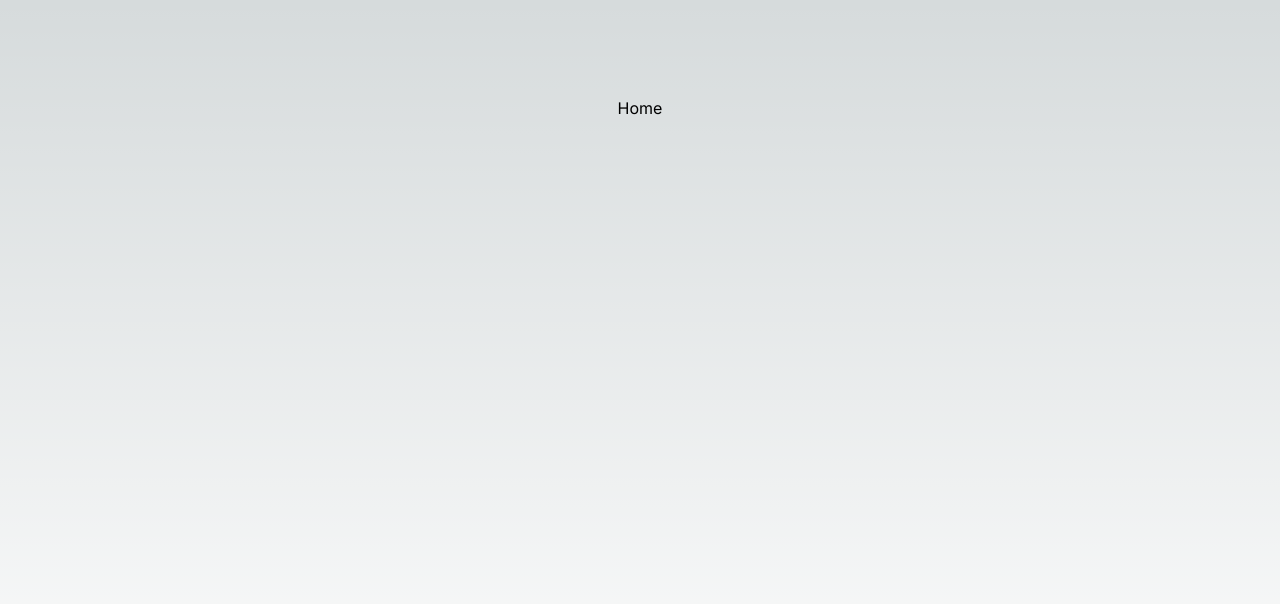
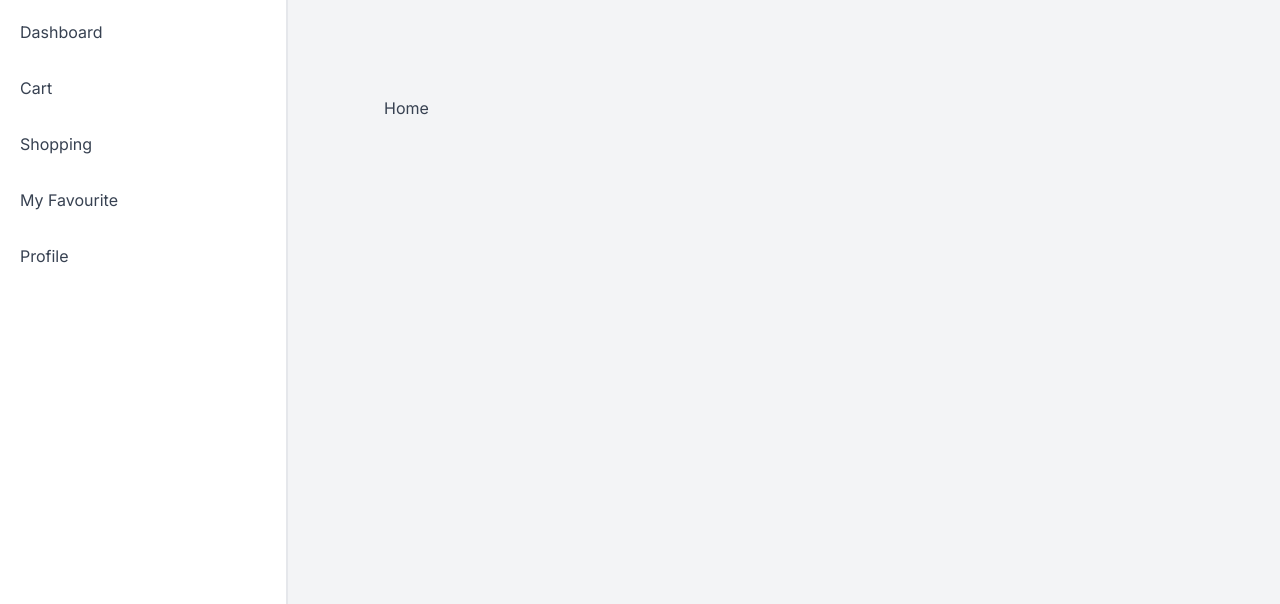
Before and after one commit to leobusar/next-project, a Next.js app: page / in a window 1280 px wide. Shown: the top 604 px of the page. Built offline with nearby package versions, Linux system fonts and the light colour scheme.

Commit message:
pre-sidebar

```diff
--- a/app/(general)/layout.tsx
+++ b/app/(general)/layout.tsx
@@ -1,3 +1,4 @@
+
 export default function GeneralLayout({
  children
 }: {
--- /dev/null
+++ b/app/components/active-link/ActiveLink.module.css
@@ -0,0 +1,7 @@
+.link {
+    @apply hover:underline hover:text-white mr-2 transition-all;
+}
+
+.active-link {
+    @apply text-white;
+}
--- /dev/null
+++ b/app/components/active-link/ActiveLink.tsx
@@ -0,0 +1,22 @@
+"use client"
+import Link from 'next/link'
+import React from 'react'
+import { usePathname } from 'next/navigation';
+
+import style from './ActiveLink.module.css'
+
+interface Props {
+  path: string;
+  text: string;
+}
+
+function ActiveLink({path, text}: Props) {
+
+  const pathName = usePathname();
+  return (
+    <Link key={path} className={ `${style.link} ${(pathName==path) && style['active-link'] }` } href={path}>
+    {text}
+  </Link>  )
+}
+
+export default ActiveLink
--- /dev/null
+++ b/app/components/index.tsx
@@ -0,0 +1,2 @@
+export {default as Sidebar} from './sidebar/Sidebar';
+export {default as Navbar} from './navbar/Navbar';
--- /dev/null
+++ b/app/components/navbar/Navbar.tsx
@@ -0,0 +1,31 @@
+import React from 'react'
+import ActiveLink from '../active-link/ActiveLink';
+
+const navItems =  [
+  {
+    path: '/about',
+    text: 'About'
+  },
+  {
+    path: '/contact',
+    text: 'Contact'
+  },
+  {
+    path: '/profile',
+    text: 'Profile'
+  },
+];
+
+function Navbar() {
+  return (
+    <nav className='flex bg-blue-900  bg-opacity-60 p-2 m-2 rounded' >
+      <a href="/">Home</a>
+      <div className='flex flex-1'></div>
+      {navItems.map(({path, text}) => (
+        <ActiveLink key={path} path={path} text={text} />
+      ))}
+    </nav>
+  )
+}
+
+export default Navbar
--- /dev/null
+++ b/app/components/sidebar/Sidebar.tsx
@@ -0,0 +1,35 @@
+import React from "react";
+
+function Sidebar() {
+  return (
+    <aside className="flex w-72 flex-col space-y-2 border-r-2 border-gray-200 bg-white p-2"
+    >
+    <a href="#" className="flex items-center space-x-1 rounded-md px-2 py-3 hover:bg-gray-100 hover:text-blue-600">
+        <span className="text-2xl"><i className="bx bx-home"></i></span>
+        <span>Dashboard</span>
+    </a>
+
+    <a href="#" className="flex items-center space-x-1 rounded-md px-2 py-3 hover:bg-gray-100 hover:text-blue-600">
+        <span className="text-2xl"><i className="bx bx-cart"></i></span>
+        <span>Cart</span>
+    </a>
+
+    <a href="#" className="flex items-center space-x-1 rounded-md px-2 py-3 hover:bg-gray-100 hover:text-blue-600">
+        <span className="text-2xl"><i className="bx bx-shopping-bag"></i></span>
+        <span>Shopping</span>
+    </a>
+
+    <a href="#" className="flex items-center space-x-1 rounded-md px-2 py-3 hover:bg-gray-100 hover:text-blue-600">
+        <span className="text-2xl"><i className="bx bx-heart"></i></span>
+        <span>My Favourite</span>
+    </a>
+
+    <a href="#" className="flex items-center space-x-1 rounded-md px-2 py-3 hover:bg-gray-100 hover:text-blue-600">
+        <span className="text-2xl"><i className="bx bx-user"></i></span>
+        <span>Profile</span>
+    </a>
+</aside>
+);
+}
+
+export default Sidebar;
--- a/app/layout.tsx
+++ b/app/layout.tsx
@@ -1,11 +1,12 @@
 import type { Metadata } from "next";
 import { Inter } from "next/font/google";
 import "./globals.css";
+import { Sidebar } from "./components";
 
 const inter = Inter({ subsets: ["latin"] });
 
 export const metadata: Metadata = {
-  title: "Create Next App",
+  title: "My App",
   description: "Generated by create next app",
 };
 
@@ -16,7 +17,14 @@ export default function RootLayout({
 }>) {
   return (
     <html lang="en">
-      <body className={inter.className}>{children}</body>
+      <body className={inter.className}>
+      <main className="min-h-screen w-full bg-gray-100 text-gray-700">
+        <div className="flex">
+        <Sidebar />
+        {children}
+        </div>
+      </main>
+      </body>
     </html>
   );
 }
```
Also changed, not shown: app/components/navbar/Navbar.module.css (added).
